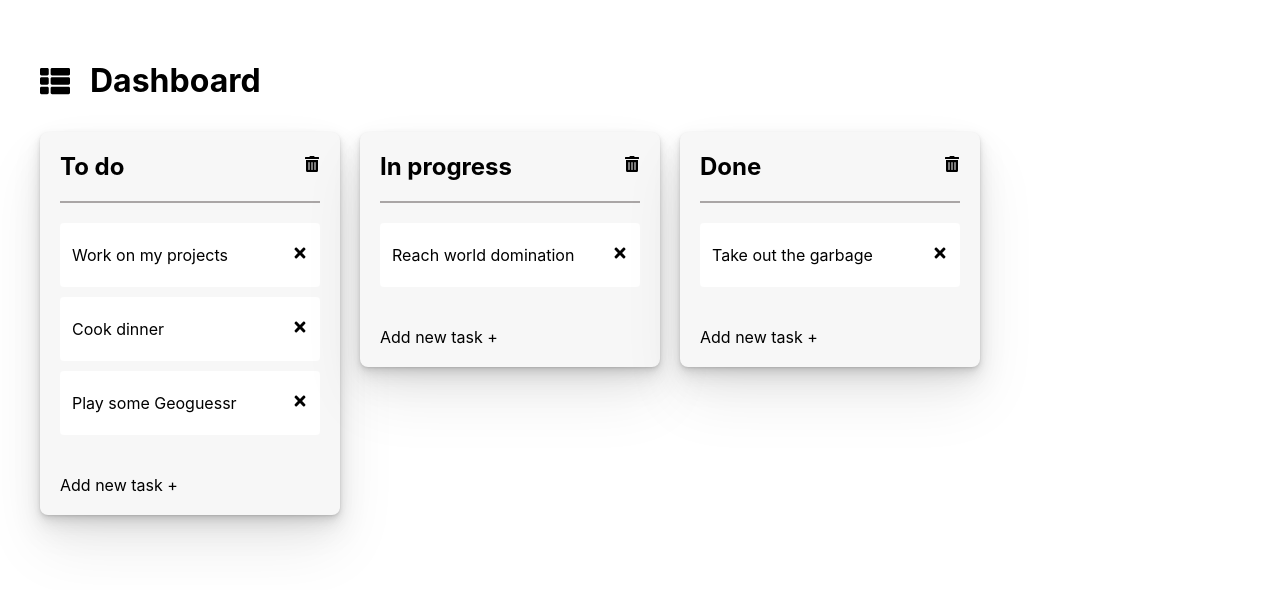
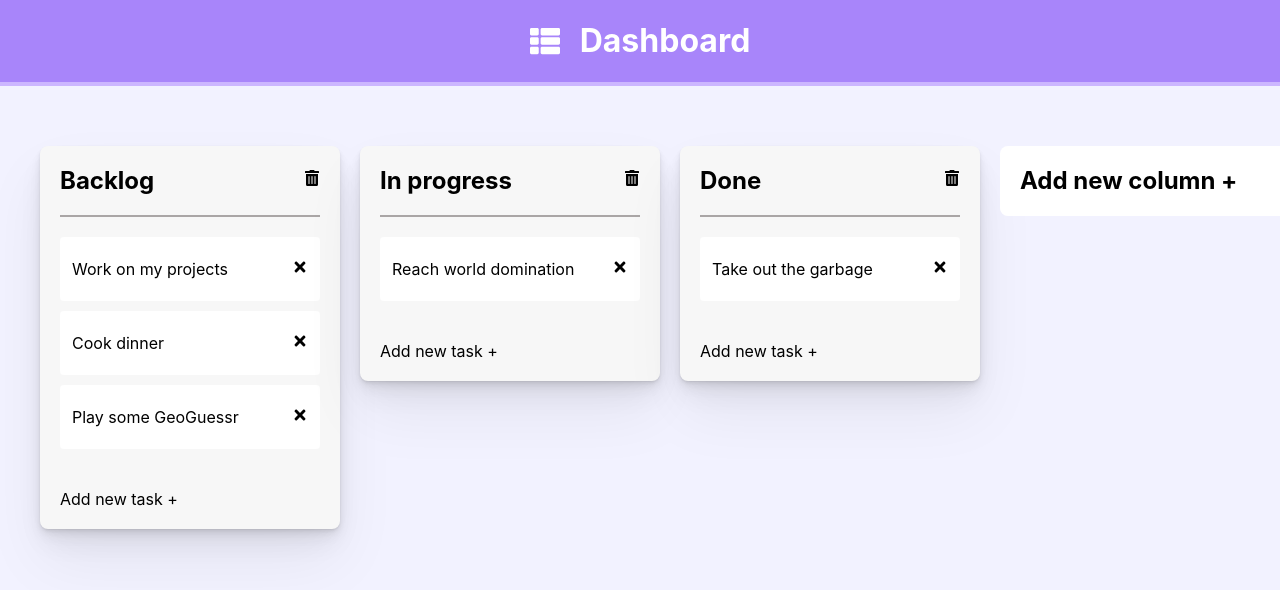
Before and after one commit to bercivarga/trello-clone, a React (Create React App) app: page / in a window 1280 px wide. Shown: the top 590 px of the page. Built offline with nearby package versions, Linux system fonts and the light colour scheme.

Commit message:
Add responsive styling and ability to add new columns

```diff
--- a/src/components/CardColumn/CardColumn.module.css
+++ b/src/components/CardColumn/CardColumn.module.css
@@ -1,18 +1,14 @@
 .CardColumn {
 	min-height: 100px;
 	width: 300px;
-	min-width: 100px;
+	min-width: 300px;
 	max-width: 300px;
 	background-color: rgb(247, 247, 247);
 	border-radius: 8px;
-	box-shadow: 0 1px 2px rgba(0, 0, 0, 0.07), 0 2px 4px rgba(0, 0, 0, 0.07), 0 4px 8px rgba(0, 0, 0, 0.07),
-		0 8px 16px rgba(0, 0, 0, 0.07), 0 16px 32px rgba(0, 0, 0, 0.07), 0 32px 64px rgba(0, 0, 0, 0.07);
+	box-shadow: 0 1px 2px rgba(0, 0, 0, 0.06), 0 2px 4px rgba(0, 0, 0, 0.06), 0 4px 8px rgba(0, 0, 0, 0.06),
+		0 8px 16px rgba(0, 0, 0, 0.06), 0 16px 32px rgba(0, 0, 0, 0.06), 0 32px 64px rgba(0, 0, 0, 0.06);
 	margin-right: 20px;
 	overflow: hidden;
-}
-
-.CardColumn:last-child {
-	margin-right: 0px;
 }
 
 .ColumnName {
--- a/src/components/Dashboard/Dashboard.js
+++ b/src/components/Dashboard/Dashboard.js
@@ -3,11 +3,62 @@ import CardColumn from '../CardColumn/CardColumn';
 import { FaThList } from 'react-icons/fa';
 import { DragDropContext, Droppable } from 'react-beautiful-dnd';
 import { useGlobalContext } from '../../context';
+import styled from 'styled-components';
 
 import classes from './Dashboard.module.css';
 
+const NewColumnBtn = styled.div`
+	width: 280px;
+	min-width: 280px;
+	height: 70px;
+	min-height: 70px;
+	border-radius: 8px;
+	background-color: #fff;
+	padding-left: 20px;
+	cursor: pointer;
+	display: flex;
+	flex-direction: row;
+
+	&:hover {
+		background-color: #e8e8e8;
+	}
+`;
+
+const Spacer = styled.div`
+	width: 40px;
+	height: 70px;
+	min-width: 40px;
+	min-height: 70px;
+	max-width: 40px;
+	max-height: 70px;
+	display: inline-block;
+`;
+
 export default function Dashboard() {
 	const { data, setData } = useGlobalContext();
+
+	const handleAddNewColumn = (n) => {
+		const newColumnName = String(n);
+
+		const newColumnOrder = Array.from(data.columnOrder);
+		newColumnOrder.push(newColumnName);
+
+		const newColumns = Object(data.columns);
+		newColumns[newColumnName] = {
+			id: newColumnName,
+			title: 'New column',
+			taskIds: []
+		};
+
+		const newState = {
+			...data,
+			columns: newColumns,
+			columnOrder: newColumnOrder
+		};
+		setData(newState);
+		console.log(newState);
+		return;
+	};
 
 	const onDragEnd = (result) => {
 		const { destination, source, draggableId, type } = result;
@@ -92,8 +143,11 @@ export default function Dashboard() {
 	return (
 		<div className={classes.Dashboard}>
 			<div className={classes.Header}>
-				<FaThList style={{ marginRight: '20px', width: '30px', height: '30px' }} />
-				<h1>Dashboard</h1>
+				<div className={classes.Logo}>
+					<FaThList style={{ marginRight: '20px', width: '30px', height: '30px' }} />
+					<h1>Dashboard</h1>
+				</div>
+				<div style={{ width: '100vw', height: '4px', backgroundColor: 'rgb(204, 182, 255)' }} />
 			</div>
 			<DragDropContext onDragEnd={onDragEnd}>
 				<Droppable droppableId="all-columns" direction="horizontal" type="column">
@@ -105,6 +159,10 @@ export default function Dashboard() {
 								return <CardColumn key={column.id} column={column} tasks={tasks} index={index} />;
 							})}
 							{provided.placeholder}
+							<NewColumnBtn onClick={() => handleAddNewColumn(Math.floor(Math.random() * 10000))}>
+								<h2>Add new column +</h2>
+							</NewColumnBtn>
+							<Spacer />
 						</div>
 					)}
 				</Droppable>
--- a/src/components/Dashboard/Dashboard.module.css
+++ b/src/components/Dashboard/Dashboard.module.css
@@ -1,16 +1,36 @@
 .Dashboard {
-	padding: 40px;
+	padding: 0 40px 40px 40px;
 }
 
 .Header {
 	display: flex;
+	flex-direction: column;
 	align-items: center;
 	margin-bottom: 10px;
+	justify-content: center;
+	margin-bottom: 60px;
+	background-color: rgb(168, 133, 250);
+	width: 100vw;
+	margin-left: -40px;
+	color: white;
+}
+
+.Logo {
+	display: flex;
+	flex-direction: row;
+	align-items: center;
 }
 
 .Columns {
+	width: calc(100vw - 80px);
+	height: auto;
+	padding: 40px;
+	padding-bottom: 80px;
+	margin-top: -40px;
+	margin-left: -40px;
 	display: flex;
 	flex-direction: row;
 	flex-wrap: nowrap;
 	align-items: flex-start;
+	overflow: scroll;
 }
--- a/src/index.css
+++ b/src/index.css
@@ -1,13 +1,12 @@
 body {
-  margin: 0;
-  font-family: -apple-system, BlinkMacSystemFont, 'Segoe UI', 'Roboto', 'Oxygen',
-    'Ubuntu', 'Cantarell', 'Fira Sans', 'Droid Sans', 'Helvetica Neue',
-    sans-serif;
-  -webkit-font-smoothing: antialiased;
-  -moz-osx-font-smoothing: grayscale;
+	margin: 0;
+	background-color: rgba(0, 0, 255, 0.05);
+	font-family: -apple-system, BlinkMacSystemFont, 'Segoe UI', 'Roboto', 'Oxygen', 'Ubuntu', 'Cantarell', 'Fira Sans',
+		'Droid Sans', 'Helvetica Neue', sans-serif;
+	-webkit-font-smoothing: antialiased;
+	-moz-osx-font-smoothing: grayscale;
 }
 
 code {
-  font-family: source-code-pro, Menlo, Monaco, Consolas, 'Courier New',
-    monospace;
+	font-family: source-code-pro, Menlo, Monaco, Consolas, 'Courier New', monospace;
 }
--- a/src/initialData.js
+++ b/src/initialData.js
@@ -4,12 +4,12 @@ const initialData = {
 		'task-2': { id: 'task-2', content: 'Work on my projects' },
 		'task-3': { id: 'task-3', content: 'Reach world domination' },
 		'task-4': { id: 'task-4', content: 'Cook dinner' },
-		'task-5': { id: 'task-5', content: 'Play some Geoguessr' }
+		'task-5': { id: 'task-5', content: 'Play some GeoGuessr' }
 	},
 	columns: {
 		'column-1': {
 			id: 'column-1',
-			title: 'To do',
+			title: 'Backlog',
 			taskIds: [ 'task-2', 'task-4', 'task-5' ]
 		},
 		'column-2': {
```
